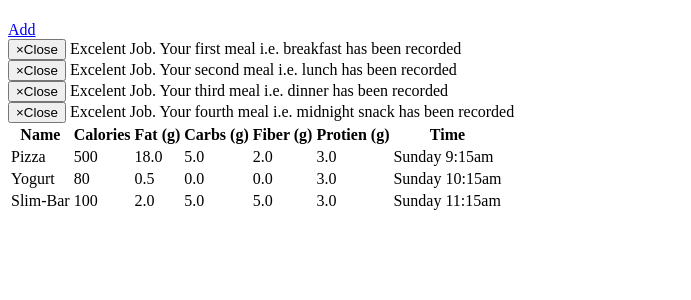
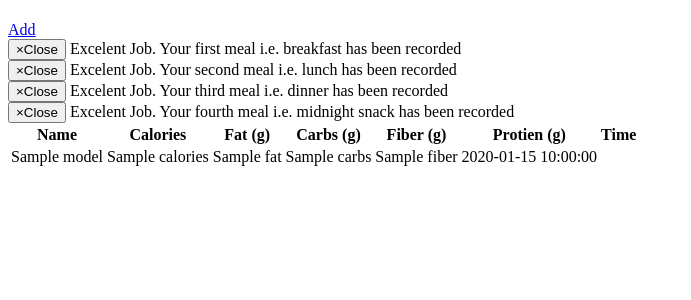
Before and after one commit to telesduf1/2014WebProgramming, a PHP site: template final/Views/food/index.php in a window 1280 px wide. Shown: the part 45-345 px from the top of the page, without its empty margins (0-691 px from the left). Run offline with PHP 8.4, Linux system fonts and the light colour scheme; the template is opened without the code that fills it: most values are stand-ins (such as "Sample title", 1, 10 or a date in 2020).

Commit message:
Commited

```diff
--- a/final/Controllers/food.php
+++ b/final/Controllers/food.php
@@ -1,5 +1,7 @@
 <?php
 ini_set('display_errors', 1);
+
+include __DIR__ . '/../inc/_all.php';
 
 $action = isset($_REQUEST['action']) ? $_REQUEST['action'] : null ;
 $method = isset($_SERVER['HTTP_METHOD']) ? $_REQUEST['HTTP_METHOD'] : 'GET' ;
@@ -34,6 +36,7 @@
 	case 'index_GET':
 
 	default:
+		$model = Food::Get();
 		$view = 'food/index.php';
 		break;
 }
@@ -44,7 +47,7 @@
 		break;
 
 	case 'json':
-		echo json_encode(model);
+		echo json_encode($model);
 		break;
 
 	case 'web':
--- a/final/Views/food/index.php
+++ b/final/Views/food/index.php
@@ -51,33 +51,16 @@
 				</tr>
 			</thead>
 			<tbody>
+				<? foreach ($model as $rs): ?>
 				<tr>
-					<td>Pizza</td>
-					<td>500</td>
-					<td>18.0</td>
-					<td>5.0</td>
-					<td>2.0</td>
-					<td>3.0</td>
-					<td> Sunday 9:15am</td>
+					<td><?=$rs['Name']?></td>
+					<td><?=$rs['Calories']?></td>
+					<td><?=$rs['Fat']?></td>
+					<td><?=$rs['Carbs']?></td>
+					<td><?=$rs['Fiber']?></td>
+					<td><?=$rs['Time']?></td>
 				</tr>
-				<tr>
-					<td>Yogurt</td>
-					<td>80</td>
-					<td>0.5</td>
-					<td>0.0</td>
-					<td>0.0</td>
-					<td>3.0</td>
-					<td> Sunday 10:15am</td>
-				</tr>
-				<tr>
-					<td>Slim-Bar</td>
-					<td>100</td>
-					<td>2.0</td>
-					<td>5.0</td>
-					<td>5.0</td>
-					<td>3.0</td>
-					<td> Sunday 11:15am</td>
-				</tr>
+				<? endforeach; ?>
 			</tbody>
 		</table>
 	</div>
--- /dev/null
+++ b/final/inc/_all.php
@@ -0,0 +1,4 @@
+<?php
+
+	include_once __DIR__ . '/_global.php';
+	include_once __DIR__ . '/../Models/food.php';
--- /dev/null
+++ b/playground/inc/_all.php
@@ -0,0 +1,4 @@
+<?php
+
+	include_once __DIR__ . '/_global.php';
+	include_once __DIR__ . '/../Models/food.php';
```
Also changed, not shown: final/Models/food.php (+24 -0 lines), final/inc/_global.php (added, +8 -0 lines), playground/inc/_global.php (added, +8 -0 lines).
